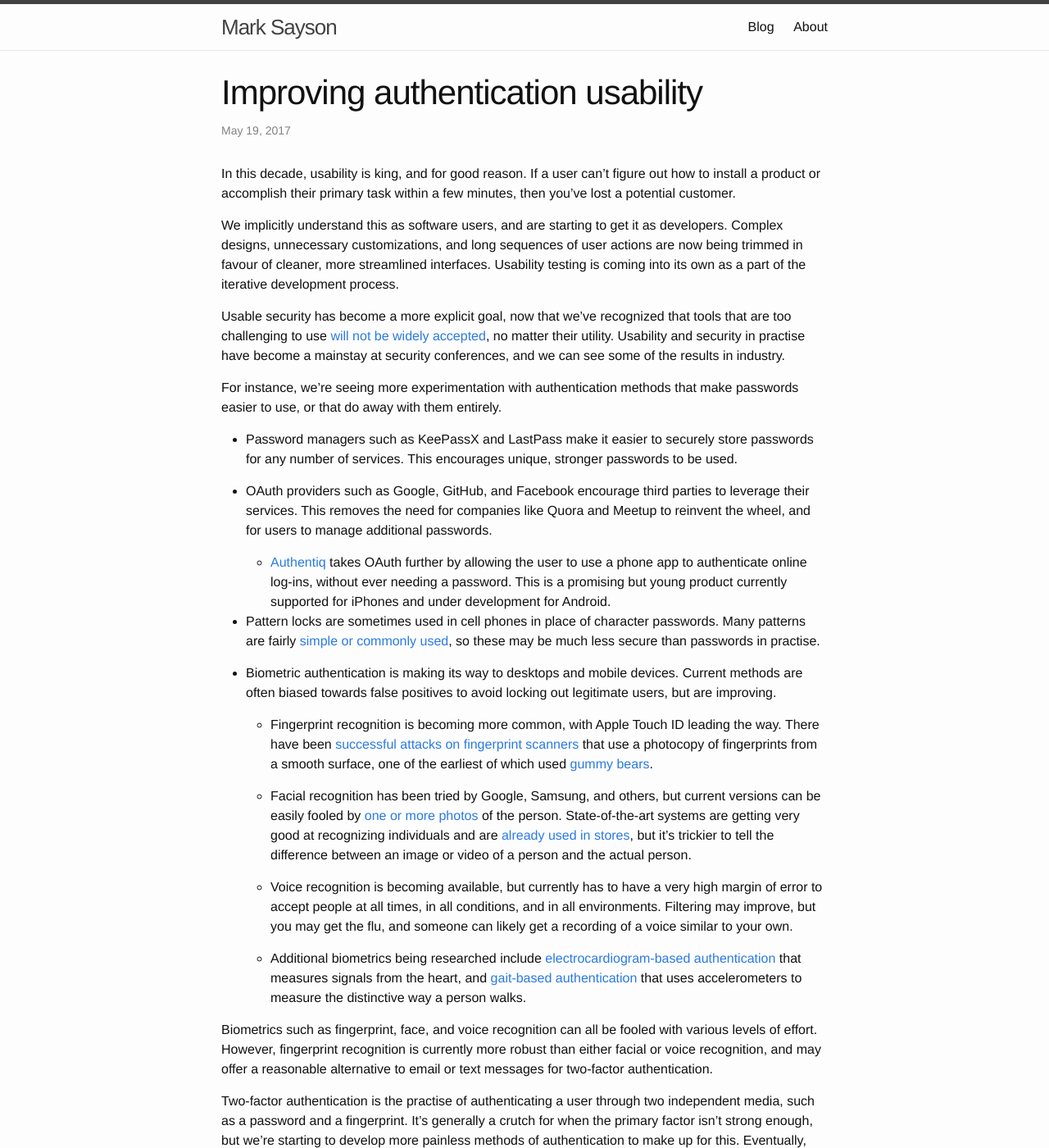
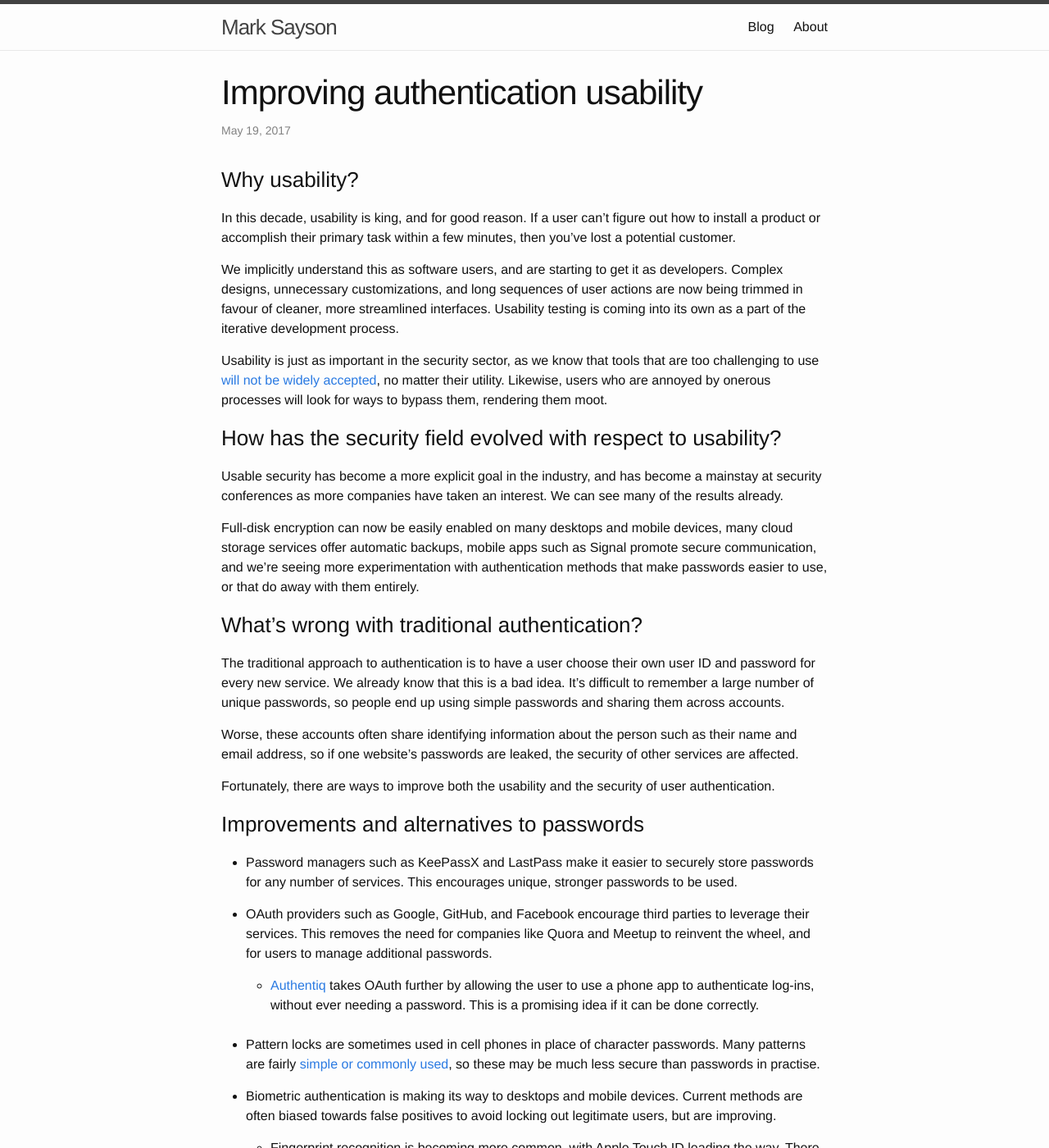
Before and after one commit to msayson/msayson.github.io, a Jekyll site: the page built from _posts/2017-05-18-improving-authentication-usability.markdown, in a window 1280 px wide and 1400 px high. Shown: the whole window at 82% size. Built offline with Jekyll 4.4.1, drawn with Linux system fonts in a browser that asks for light colours; some of the changed text lies outside the part shown.

Commit message:
Updated usable authentication post

```diff
--- a/_posts/2017-05-18-improving-authentication-usability.markdown
+++ b/_posts/2017-05-18-improving-authentication-usability.markdown
@@ -3,22 +3,40 @@ layout: post
 title:  "Improving authentication usability"
 date:   2017-05-18 19:00:00 -0800
 categories: security
+excerpt: "<p>Usable security has become a more explicit goal, now that we've recognized that tools that are too challenging to use will not be widely accepted, no matter their utility.  Usability and security in practise have become a mainstay at security conferences, and we can see some of the results in industry.</p>
+<p>For instance, we're seeing more experimentation with authentication methods that make passwords easier to use, or that do away with them entirely.</p>"
 ---
+
+### Why usability?
 
 In this decade, usability is king, and for good reason.  If a user can't figure out how to install a product or accomplish their primary task within a few minutes, then you've lost a potential customer.
 
 We implicitly understand this as software users, and are starting to get it as developers.  Complex designs, unnecessary customizations, and long sequences of user actions are now being trimmed in favour of cleaner, more streamlined interfaces.  Usability testing is coming into its own as a part of the iterative development process.
 
-Usable security has become a more explicit goal, now that we've recognized that tools that are too challenging to use [will not be widely accepted](https://medium.com/local-voices-global-change/what-good-are-secure-communications-tools-if-no-one-uses-them-690ce2bdf9ec), no matter their utility.  Usability and security in practise have become a mainstay at security conferences, and we can see some of the results in industry.
+Usability is just as important in the security sector, as we know that tools that are too challenging to use [will not be widely accepted](https://medium.com/local-voices-global-change/what-good-are-secure-communications-tools-if-no-one-uses-them-690ce2bdf9ec), no matter their utility.  Likewise, users who are annoyed by onerous processes will look for ways to bypass them, rendering them moot.
 
-For instance, we're seeing more experimentation with authentication methods that make passwords easier to use, or that do away with them entirely.
+### How has the security field evolved with respect to usability?
+
+Usable security has become a more explicit goal in the industry, and has become a mainstay at security conferences as more companies have taken an interest.  We can see many of the results already.
+
+Full-disk encryption can now be easily enabled on many desktops and mobile devices, many cloud storage services offer automatic backups, mobile apps such as Signal promote secure communication, and we're seeing more experimentation with authentication methods that make passwords easier to use, or that do away with them entirely.
+
+### What's wrong with traditional authentication?
+
+The traditional approach to authentication is to have a user choose their own user ID and password for every new service.  We already know that this is a bad idea.  It's difficult to remember a large number of unique passwords, so people end up using simple passwords and sharing them across accounts.
+
+Worse, these accounts often share identifying information about the person such as their name and email address, so if one website's passwords are leaked, the security of other services are affected.
+
+Fortunately, there are ways to improve both the usability and the security of user authentication.
+
+### Improvements and alternatives to passwords
 
 * Password managers such as KeePassX and LastPass make it easier to securely store passwords for any number of services.  This encourages unique, stronger passwords to be used.
 
 * OAuth providers such as Google, GitHub, and Facebook encourage third parties to leverage their services.  This removes the need for companies like Quora and Meetup to reinvent the wheel, and for users to manage additional passwords.
 
-  * [Authentiq](https://www.authentiq.com/) takes OAuth further by allowing the user to use a phone app to authenticate online log-ins, without ever needing a password.  This is a promising but young product currently supported for iPhones and under development for Android.
-
+  * [Authentiq](https://www.authentiq.com/) takes OAuth further by allowing the user to use a phone app to authenticate log-ins, without ever needing a password.  This is a promising idea if it can be done correctly.
+<br><br>
 * Pattern locks are sometimes used in cell phones in place of character passwords.  Many patterns are fairly [simple or commonly used](http://www.popularmechanics.com/technology/security/a17015/common-android-pattern-password/), so these may be much less secure than passwords in practise.
 
 * Biometric authentication is making its way to desktops and mobile devices.  Current methods are often biased towards false positives to avoid locking out legitimate users, but are improving.
@@ -31,9 +49,17 @@ For instance, we're seeing more experimentation with authentication methods that
 
   * Additional biometrics being researched include [electrocardiogram-based authentication](http://www.mdpi.com/1424-8220/16/4/570) that measures signals from the heart, and [gait-based authentication](https://www.researchgate.net/publication/42803321_Biometric_Gait_Authentication_Using_Accelerometer_Sensor) that uses accelerometers to measure the distinctive way a person walks.
 
-Biometrics such as fingerprint, face, and voice recognition can all be fooled with various levels of effort.  However, fingerprint recognition is currently more robust than either facial or voice recognition, and may offer a reasonable alternative to email or text messages for two-factor authentication.
+Biometrics such as fingerprint, face, and voice recognition can all be fooled with various levels of effort.  However, fingerprints are more robust than face and voice, and may offer a reasonable alternative to email or text messages for two-factor authentication, especially as the technology improves.
 
-Two-factor authentication is the practise of authenticating a user through two independent media, such as a password and a fingerprint.  It's generally a crutch for when the primary factor isn't strong enough, but we're starting to develop more painless methods of authentication to make up for this.  Eventually, the goal should be for users to barely have to think about authentication, while minimizing the probability of accepting unauthorized individuals.
+### Two-factor authentication
+
+Two-factor authentication is the practise of authenticating a user through two independent media, such as a password and a random passcode sent in a text message.
+
+It's generally a crutch for when the primary factor isn't strong enough, and can be an annoyance to users, but we're starting to develop more painless methods of authentication to make up for this.  Eventually, the goal should be for users to barely have to think about authentication, while minimizing the probability of accepting unauthorized individuals.
+
+### Conclusion
+
+Usability is an important aspect of any system, and helps to determines how likely a product or feature is to succeed.  We're starting to see improvements in authentication, but it's up to us to use and improve the solutions available.
 
 Passwordless authentication is an endeavor that promises to eventually overtake the old-fashioned password, not only in usability but also in robustness.
 
```
